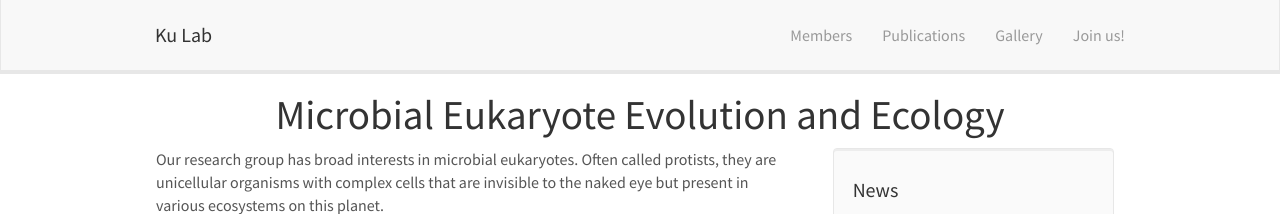
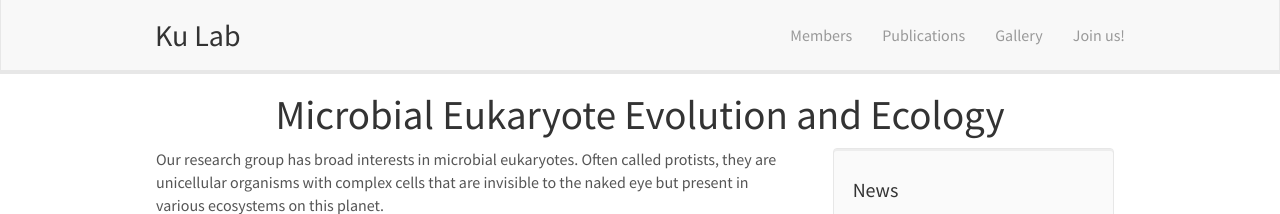
Before and after one commit to tzutongkao/Kao_Lab, a Jekyll site: the page built from _pages/home.md, in a window 1280 px wide. Shown: the top 214 px of the page. Built offline with Jekyll 4.4.1, drawn with Linux system fonts in a browser that asks for light colours; nearby versions of some CDN libraries.

Commit message:
Revert "Update _navbar.scss"
This reverts commit 55b517432ad513ee0bd512ca4dd253d51c3c7acb.

```diff
--- a/_sass/bootstrap/_navbar.scss
+++ b/_sass/bootstrap/_navbar.scss
@@ -163,7 +163,7 @@
 .navbar-brand {  // adjust site header
   float: left;
   padding: $navbar-padding-vertical $navbar-padding-horizontal;
-  font-size: $font-size-large;
+  font-size: 30px;
   line-height: $line-height-computed;
   height: $navbar-height;
 
```
